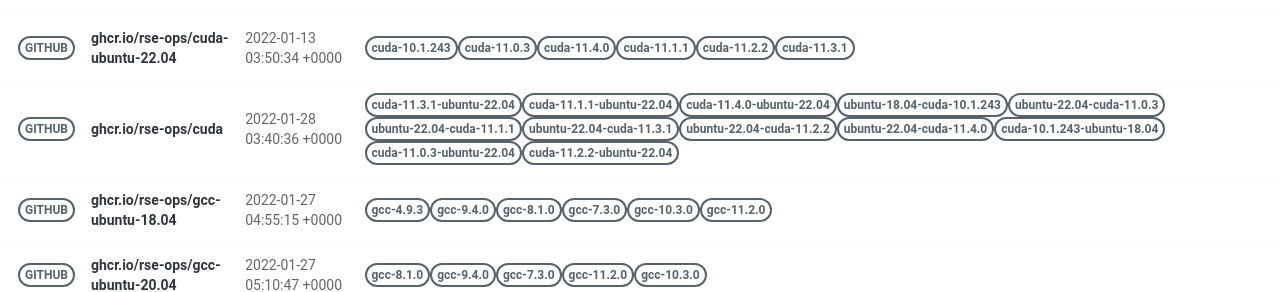
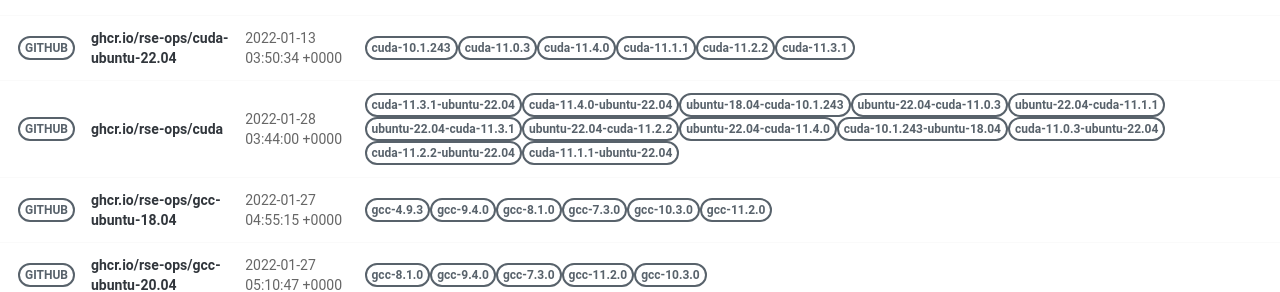
Before and after one commit to rse-ops/docker-images, a Jekyll site: the page built from pages/index.md, in a window 1280 px wide. Shown: the part 414-706 px from the top of the page. Built offline with Jekyll 4.4.1, drawn with Linux system fonts in a browser that asks for light colours; nearby versions of some CDN libraries.

Commit message:
Automated push to update library 2022-01-28

```diff
--- a/_library/ghcr.io-rse-ops-cuda.md
+++ b/_library/ghcr.io-rse-ops-cuda.md
@@ -1,7 +1,7 @@
 ---
 layout: container
 name: ghcr.io/rse-ops/cuda
-updated_at: 2022-01-28 03:40:36.523047
+updated_at: 2022-01-28 03:44:00.893718
 
 
 container_url: https://github.com/orgs/rse-ops/packages/container/package/cuda
```
Also changed, not shown: other parts of _library/ghcr.io-rse-ops-cuda.md (+3 -3 lines).
